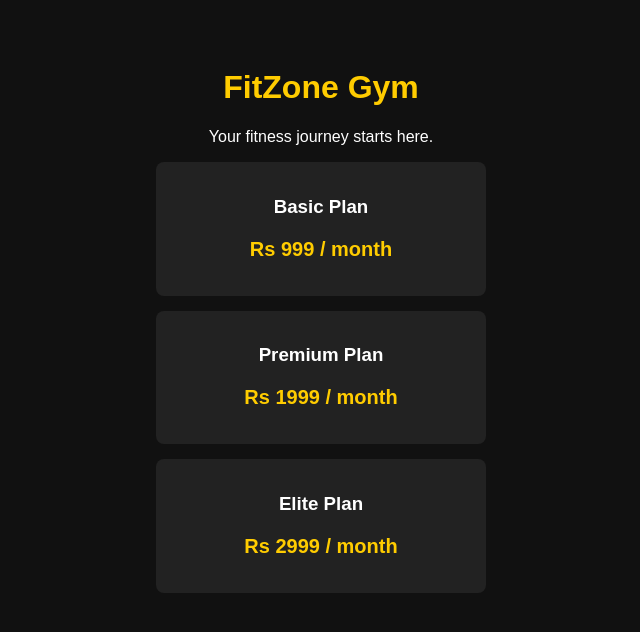
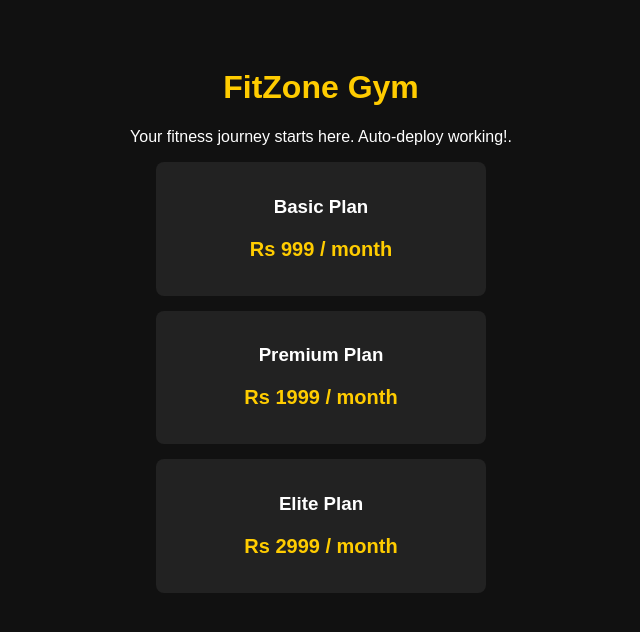
Before and after one commit to Sk8768/fitzone-gym, a plain HTML site: page index.html in a window 1280 px wide. Shown: the whole page, without its empty margins (319-959 px from the left). Drawn offline with Linux system fonts and the light colour scheme.

Commit message:
test auto deploy

```diff
--- a/index.html
+++ b/index.html
@@ -12,7 +12,7 @@
 </head>
 <body>
   <h1>FitZone Gym</h1>
-  <p>Your fitness journey starts here.</p>
+  <p>Your fitness journey starts here. Auto-deploy working!.</p>
 
   <div class="plan">
     <h3>Basic Plan</h3>
```
